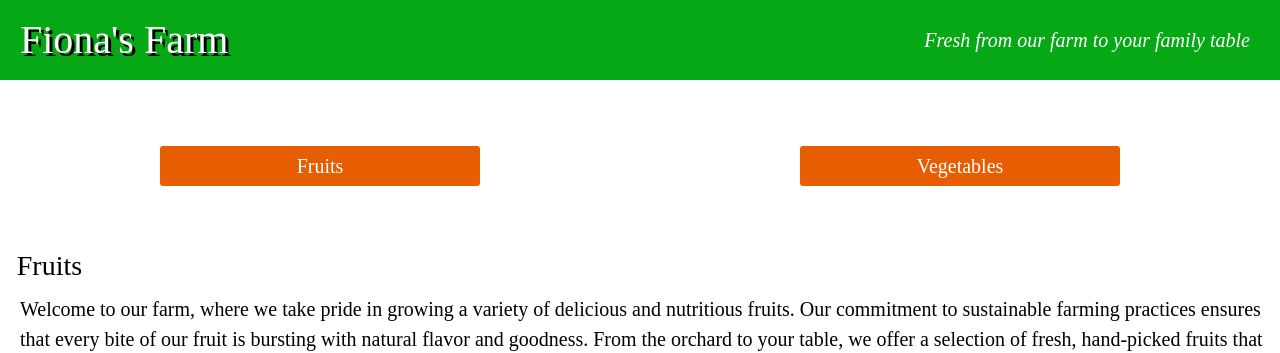
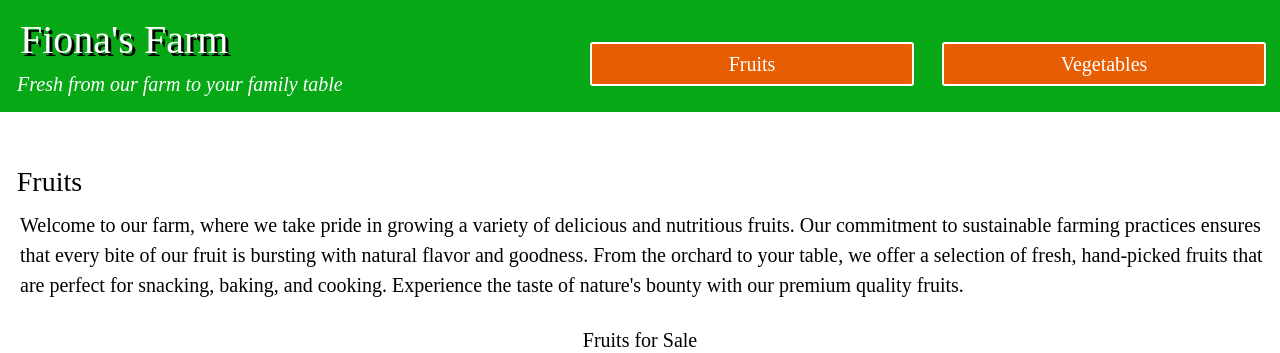
Before and after one commit to omparke1/farm, a plain HTML site: page index.html in a window 1280 px wide. Shown: the top 353 px of the page. Drawn offline with Linux system fonts and the light colour scheme; a web font is replaced by a local one.

Commit message:
header for large media query complete

```diff
--- a/styles.css
+++ b/styles.css
@@ -280,7 +280,9 @@ table {
 
 
 /*-------------------- MEDIA QUERY (medium) --------------------------------*/
+
 @media screen and (min-width: 834px) {
+
   header {
     display: block;
   }
@@ -325,5 +327,44 @@ table {
     margin: .75em;
   }
 }
-/*-------------------- MEDIA QUERY (large) ------------------------------------*/
+/*-------------------- MEDIA QUERY (large)
+------------------------------------*/
+
+@media screen and (min-width: 1280px) {
+
+  header {
+    background: var(--green);
+    display: grid;
+    grid-template-columns: 1fr;
+    padding-bottom: 1em;;
+    margin: 0;
+  }
+
+  header h1 {
+    position: absolute;
+    margin-right: 25em;
+    margin-bottom: .50em;
+  }
+
+  header h3 {
+    position: absolute;
+    margin-top: 3.7em;
+    margin-right: auto;
+    margin-left: .85em;
+    padding: 0;
+  }
+
+  #main-nav ul {
+    margin-left: 36em;
+    margin-top: 2em;
+    margin-bottom: 0;
+  }
+
+  #main-nav ul li{
+    float: right;
+    margin-bottom: .50em;
+    border: 2px solid var(--white);
+  }
+}
+
 /*-------------------- MEDIA QUERY (xl) ---------------------------------------*/
```
